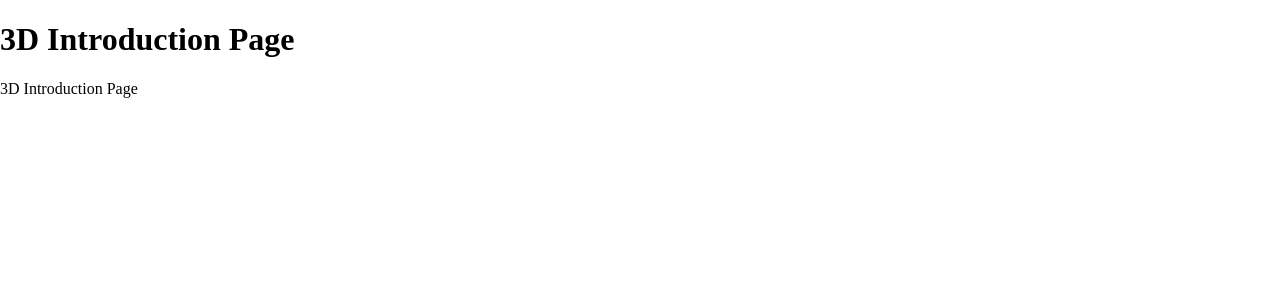
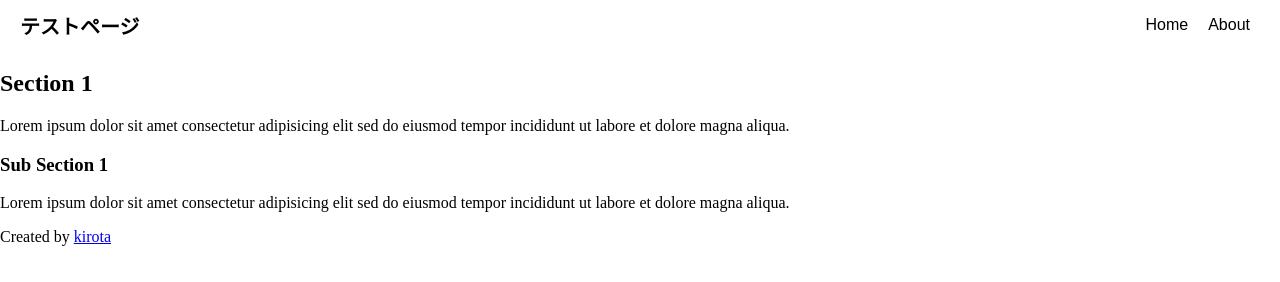
Before and after one commit to ayok01/animated-octo-invention, a website built with Vite: page src/index.html in a window 1280 px wide. Built offline with nearby package versions, Linux system fonts and the light colour scheme.

Commit message:
chore: Update WebGLRenderer configuration and add canvas element for scene rendering

```diff
--- a/src/components/scene.ts
+++ b/src/components/scene.ts
@@ -14,17 +14,18 @@ export interface SceneData {
 export function initScene(): SceneData {
     const scene = new Scene();
     const camera = new PerspectiveCamera(75, window.innerWidth / window.innerHeight, 0.1, 1000);
-    const renderer = new WebGLRenderer({ antialias: true });
+    const renderer = new WebGLRenderer({ antialias: true, canvas: document.getElementById('sceneCanvas') as HTMLCanvasElement });
 
+    // レンダラーのサイズを設定
     renderer.setSize(window.innerWidth, window.innerHeight);
-    document.body.appendChild(renderer.domElement);
 
+    // キューブを作成
     const geometry = new BoxGeometry();
-    const material = new MeshBasicMaterial({ color: 0x00ff00 });
+    const material = new MeshBasicMaterial({ color: 0xffffff });
     const cube = new Mesh(geometry, material);
     scene.add(cube);
 
-
+    // カメラの位置を設定
     camera.position.z = 5;
 
     window.addEventListener('resize', onWindowResize);
@@ -37,7 +38,6 @@ export function initScene(): SceneData {
 
     return { scene, camera, renderer, cube };
 }
-
 /**
  * キューブの色を変更します。
  * @param SceneData キューブ
--- a/src/index.html
+++ b/src/index.html
@@ -8,14 +8,27 @@
 </head>
 <body>
     <script type="module" src="main.ts"></script>
+    <canvas id="sceneCanvas"></canvas>
     <header>
-        <title>Page</title>
-            <div class="container">
-                <div class="header">
-                    <h1>3D Introduction Page</h1>
-                    <p>3D Introduction Page</p>
-                </div>
-            </div>
+        <h1>テストページ</h1>
+        <nav>
+            <a href="#home">Home</a>
+            <a href="#about">About</a>
+        </nav>
     </header>
+    <main>
+        <div class="main-section">
+            <h2>Section 1</h2>
+            <p>Lorem ipsum dolor sit amet consectetur adipisicing elit sed do eiusmod tempor incididunt ut labore et dolore magna aliqua.</p>
+        </div>
+        <div class="sub-section">
+            <h3>Sub Section 1</h3>
+            <p>Lorem ipsum dolor sit amet consectetur adipisicing elit sed do eiusmod tempor incididunt ut labore et dolore magna aliqua.</p>
+        </div>
+    </main>
+
+    <footer>
+        <p>Created by <a href="https://kirota.net">kirota</a></p>
+    </footer>
 </body>
 </html>
--- a/src/style/main.css
+++ b/src/style/main.css
@@ -2,6 +2,10 @@ body {
     margin: 0;
     overflow: hidden;
 }
+/* テスト用にすべての要素にboder */
+/* * {
+    border: 1px solid black;
+} */
 canvas {
     display: block;
 }
@@ -15,3 +19,35 @@ canvas {
     color: white;
     font-family: Arial, sans-serif;
 }
+
+/* ヘッダー */
+header {
+    width: 100%;
+    height: 50px;
+    /* 背景を少しぼかす */
+    backdrop-filter: blur(10px);
+    font-family: Arial, sans-serif;
+    z-index: 100;
+    display: flex;
+    justify-content: space-between;
+    align-items: center;
+    h1{
+        padding: 0 20px;
+        margin: 0;
+        font-size: 20px;
+    }
+    nav {
+        display: flex;
+        justify-content: space-between;
+        align-items: center;
+        padding: 0 20px;
+        a {
+            color: black;
+            text-decoration: none;
+            margin: 0 10px;
+            font-size: 16px;
+
+        }
+    }
+
+}
```
